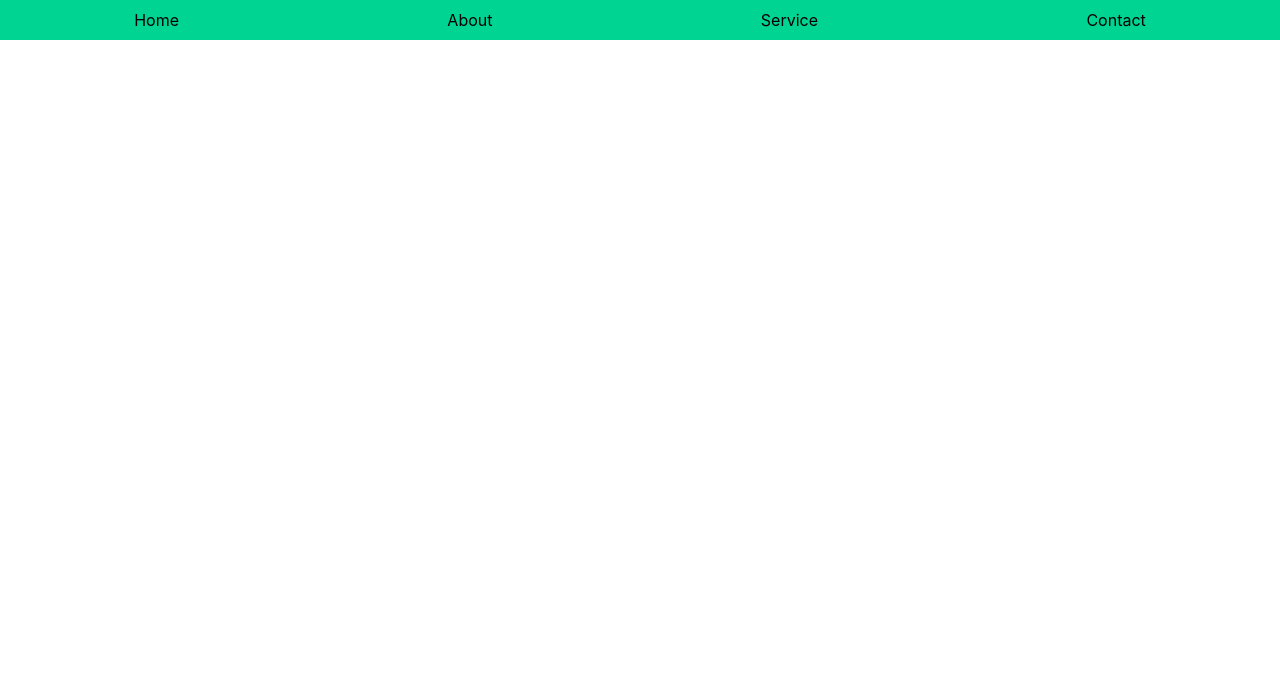
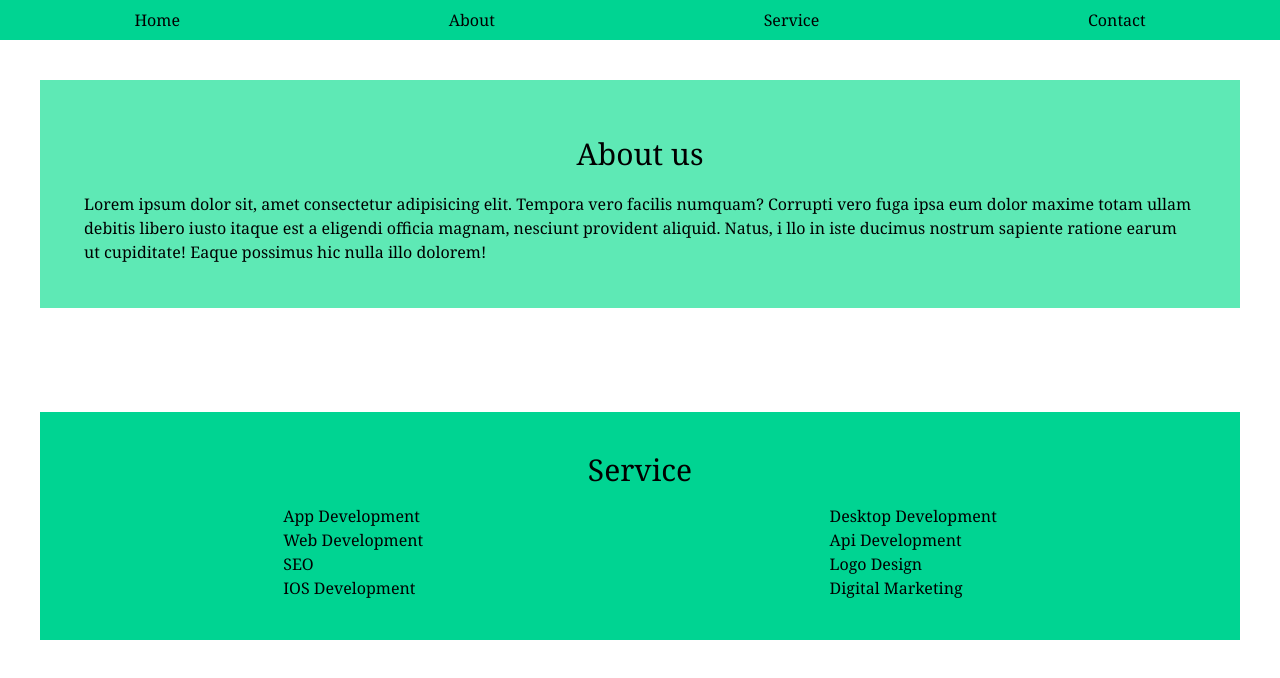
Before and after one commit to PoovarasanMoorthy29/Learn-Angular, an Angular app: page / in a window 1280 px wide. Shown: the top 678 px of the page. Built offline with nearby package versions, Linux system fonts and the light colour scheme.

Commit message:
REFACTOR: design home page

```diff
--- a/src/app/app.html
+++ b/src/app/app.html
@@ -5,14 +5,46 @@
     <meta name="viewport" content="width=device-width, initial-scale=1.0" />
     <title>Panel</title>
   </head>
-  <body>
+  <body class="font-serif">
     <div class="bg-emerald-400 max-h-auto">
       <ul class="flex justify-around">
         <li class="p-2 hover:bg-emerald-300"><a href="#">Home</a></li>
-        <li class="p-2 hover:bg-emerald-300"><a href="#">About</a></li>
-        <li class="p-2 hover:bg-emerald-300"><a href="#">Service</a></li>
+        <li class="p-2 hover:bg-emerald-300"><a href="about">About</a></li>
+        <li class="p-2 hover:bg-emerald-300"><a href="#service">Service</a></li>
         <li class="p-2 hover:bg-emerald-300"><a href="#">Contact</a></li>
       </ul>
     </div>
+    <div id="about " class="bg-emerald-300 max-h-auto p-10 m-10">
+        <h1 class="text-3xl text-center p-4">About us</h1>
+        <p class="p-1">Lorem ipsum dolor sit, amet consectetur adipisicing elit.
+            Tempora vero facilis numquam? Corrupti vero fuga ipsa eum
+            dolor maxime totam ullam debitis libero iusto itaque est a
+            eligendi officia magnam, nesciunt provident aliquid. Natus, i
+            llo in iste ducimus nostrum
+            sapiente ratione earum ut cupiditate! Eaque possimus hic nulla illo dolorem!</p>
+
+    </div><br>
+    <div id="service" class=" h-auto p-10 m-10 bg-emerald-400">
+        <h1 class="text-3xl text-center mb-4 ">Service</h1>
+        <div class="flex justify-around h-auto ">
+            <div class="first-section " >
+            <li class="list-none">App Development</li>
+            <li class="list-none">Web Development</li>
+            <li class="list-none">SEO </li>
+            <li class="list-none">IOS Development</li>
+        </div>
+        <div class="sec-section">
+            <li class="list-none">Desktop Development</li>
+            <li class="list-none">Api Development</li>
+            <li class="list-none">Logo Design </li>
+            <li class="list-none">Digital Marketing</li>
+        </div>
+        </div>
+        <div id="contact">
+
+
+        </div>
+
+    </div>
   </body>
 </html>
```
